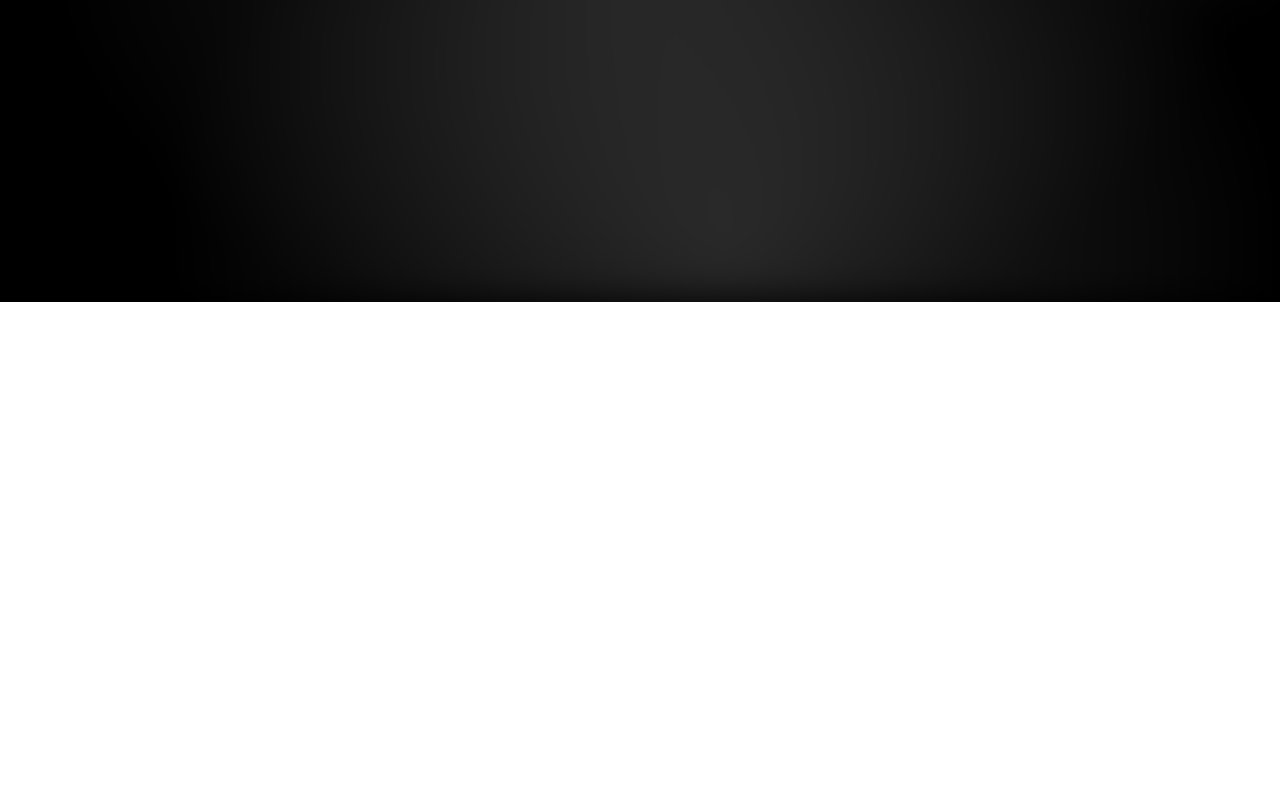
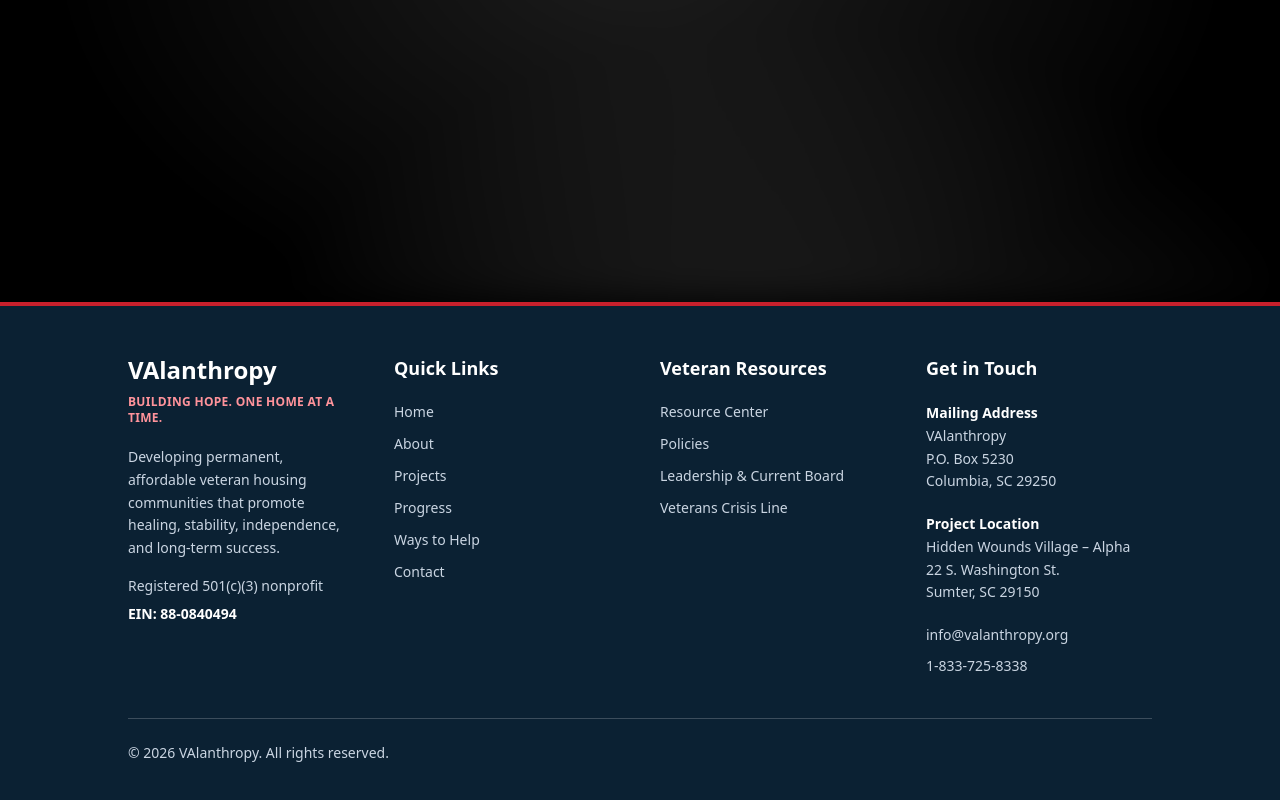
Before and after one commit to ktp-usc/valanthropy, a Next.js app: page / in a window 1280 px wide. Shown: the part 498-1298 px from the top of the page. Before the commit the page ends 800 px from the top, so only its background shows below. Built offline with nearby package versions, Linux system fonts and the light colour scheme.

Commit message:
VALY-12: Created the footer. Used the Valantropy website to base the new footer off of.

```diff
--- a/app/layout.tsx
+++ b/app/layout.tsx
@@ -1,6 +1,7 @@
 import type { Metadata } from "next";
 import "./globals.css";
 import React from "react";
+import Footer from "../components/footer";
 
 export const metadata: Metadata = {
     title: "Future KTP Web App",
@@ -12,6 +13,7 @@ export default function RootLayout({ children }: Readonly<{ children: React.Reac
         <html lang="en">
         <body>
         { children }
+        <Footer />
         </body>
         </html>
     );
--- a/components/footer.tsx
+++ b/components/footer.tsx
@@ -1,7 +1,171 @@
 export default function Footer() {
     return (
-        <footer>
-            Generic footer
+        <footer className="border-t-4 border-[#c8202c] bg-[#0b2133] font-sans text-white">
+            <div className="mx-auto max-w-6xl px-6 py-12 md:px-16">
+                <div className="grid gap-10 sm:grid-cols-2 lg:grid-cols-4">
+                    {/* Organization information */}
+                    <div>
+                        <h2 className="text-2xl font-bold">VAlanthropy</h2>
+
+                        <p className="mt-2 text-xs font-semibold uppercase tracking-wide text-[#ff939b]">
+                            Building hope. One home at a time.
+                        </p>
+
+                        <p className="mt-5 text-sm leading-relaxed text-slate-300">
+                            Developing permanent, affordable veteran housing communities
+                            that promote healing, stability, independence, and long-term
+                            success.
+                        </p>
+
+                        <p className="mt-4 text-sm text-slate-300">
+                            Registered 501(c)(3) nonprofit
+                        </p>
+
+                        <p className="mt-2 text-sm font-semibold">
+                            EIN: 88-0840494
+                        </p>
+                    </div>
+
+                    {/* Navigation placeholders */}
+                    <nav aria-labelledby="footer-explore">
+                        <h2
+                            id="footer-explore"
+                            className="text-lg font-bold"
+                        >
+                            Quick Links
+                        </h2>
+
+                        {/* Enable these buttons when destinations are available. */}
+                        <ul className="mt-5 space-y-3 text-sm text-slate-300">
+                            <li>
+                                <button type="button" disabled>
+                                    Home
+                                </button>
+                            </li>
+
+                            <li>
+                                <button type="button" disabled>
+                                    About
+                                </button>
+                            </li>
+
+                            <li>
+                                <button type="button" disabled>
+                                    Projects
+                                </button>
+                            </li>
+
+                            <li>
+                                <button type="button" disabled>
+                                    Progress
+                                </button>
+                            </li>
+
+                            <li>
+                                <button type="button" disabled>
+                                    Ways to Help
+                                </button>
+                            </li>
+
+                            <li>
+                                <button type="button" disabled>
+                                    Contact
+                                </button>
+                            </li>
+                        </ul>
+                    </nav>
+
+                    {/* Resource placeholders */}
+                    <div>
+                        <h2 className="text-lg font-bold">
+                            Veteran Resources
+                        </h2>
+
+                        {/* Add confirmed resource links before enabling these. */}
+                        <ul className="mt-5 space-y-3 text-sm text-slate-300">
+                            <li>
+                                <button type="button" disabled>
+                                    Resource Center
+                                </button>
+                            </li>
+
+                            <li>
+                                <button type="button" disabled>
+                                    Policies
+                                </button>
+                            </li>
+
+                            <li>
+                                <button
+                                    type="button"
+                                    disabled
+                                    className="text-left"
+                                >
+                                    Leadership &amp; Current Board
+                                </button>
+                            </li>
+
+                            <li>
+                                <button type="button" disabled>
+                                    Veterans Crisis Line
+                                </button>
+                            </li>
+                        </ul>
+                    </div>
+
+                    {/* Contact information */}
+                    <div>
+                        <h2 className="text-lg font-bold">
+                            Get in Touch
+                        </h2>
+
+                        <address className="mt-5 space-y-5 text-sm not-italic leading-relaxed text-slate-300">
+                            <div>
+                                <p className="font-semibold text-white">
+                                    Mailing Address
+                                </p>
+
+                                <p>VAlanthropy</p>
+                                <p>P.O. Box 5230</p>
+                                <p>Columbia, SC 29250</p>
+                            </div>
+
+                            <div>
+                                <p className="font-semibold text-white">
+                                    Project Location
+                                </p>
+
+                                <p>Hidden Wounds Village – Alpha</p>
+                                <p>22 S. Washington St.</p>
+                                <p>Sumter, SC 29150</p>
+                            </div>
+
+                            <div className="space-y-2">
+                                <a
+                                    href="mailto:info@valanthropy.org"
+                                    className="block break-words hover:underline focus-visible:outline-2 focus-visible:outline-offset-4 focus-visible:outline-white"
+                                >
+                                    info@valanthropy.org
+                                </a>
+
+                                <a
+                                    href="tel:+18337258338"
+                                    className="block hover:underline focus-visible:outline-2 focus-visible:outline-offset-4 focus-visible:outline-white"
+                                >
+                                    1-833-725-8338
+                                </a>
+                            </div>
+                        </address>
+                    </div>
+                </div>
+
+                {/* Copyright */}
+                <div className="mt-10 border-t border-white/20 pt-6">
+                    <p className="text-sm text-slate-300">
+                        © {new Date().getFullYear()} VAlanthropy. All rights reserved.
+                    </p>
+                </div>
+            </div>
         </footer>
     );
 }
```
